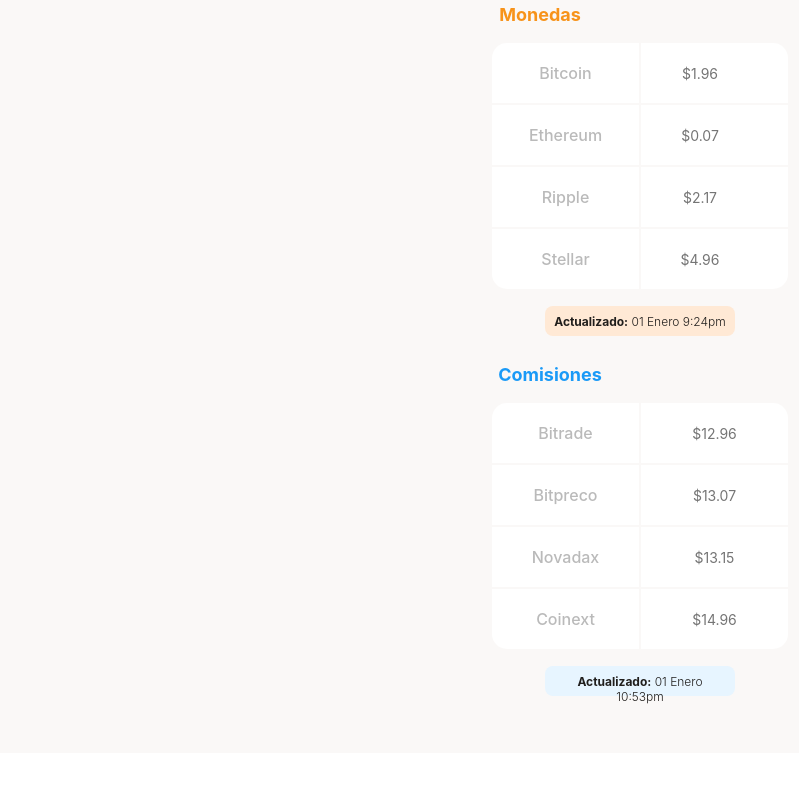
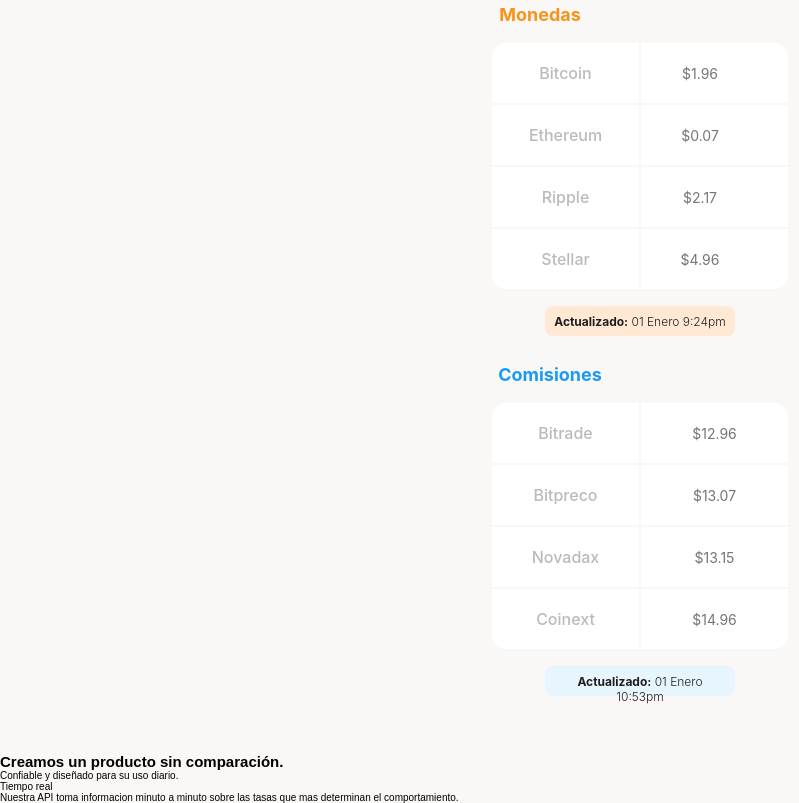
Before and after one commit to JosephSan23/MobileFirst, a plain HTML site: page index.html in a window 1280 px wide. Shown: the part 763-1566 px from the top of the page, without its empty margins (0-799 px from the left). Before the commit the page ends 1516 px from the top, so only its background shows below. Drawn offline with Linux system fonts and the light colour scheme.

Commit message:
Estructura basica de la section de product

```diff
--- a/index.html
+++ b/index.html
@@ -78,7 +78,20 @@
                 </div>
             </section>
         </section>
-        <section></section>
+        <section class="main-product-detail">
+            <span></span>
+            <div>
+                <h2>Creamos un producto sin comparación.</h2>
+                <p>Confiable y diseñado para su uso diario.</p>
+            </div>
+            <section class="product-cards--container">
+                <article class="product-detail--card">
+                    <span class="clock"></span>
+                    <p class="product--card-title">Tiempo real</p>
+                    <p class="product--card-body">Nuestra API toma informacion minuto a minuto sobre las tasas que mas determinan el comportamiento.</p>
+                </article>
+            </section>
+        </section>
         <section></section>
         <section></section>
     </main>
```
